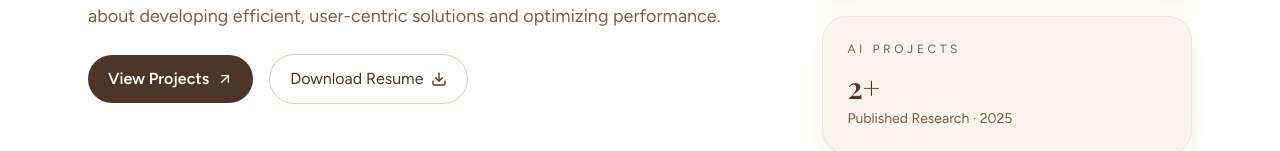
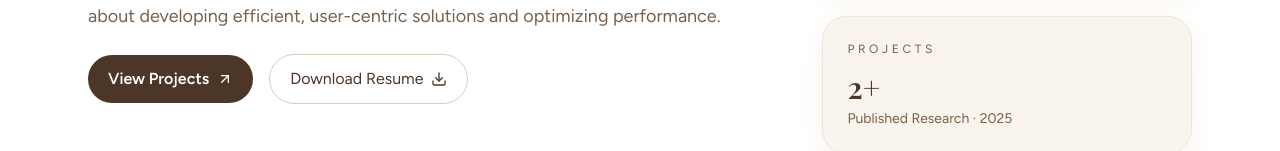
Before and after one commit to Sharan0555/Portfolio, a React (Vite) app: page / in a window 1280 px wide. Shown: the part 436-587 px from the top of the page. Built offline with nearby package versions, Linux system fonts and the light colour scheme.

Commit message:
Rename AI projects stat label

```diff
--- a/src/components/Hero.jsx
+++ b/src/components/Hero.jsx
@@ -141,7 +141,7 @@ const Hero = () => {
               </p>
             </div>
             <div className="card p-6">
-              <p className="eyebrow">AI Projects</p>
+              <p className="eyebrow">Projects</p>
               <p className="mt-3 text-3xl font-display font-semibold text-ink">
                 2+
               </p>
```
